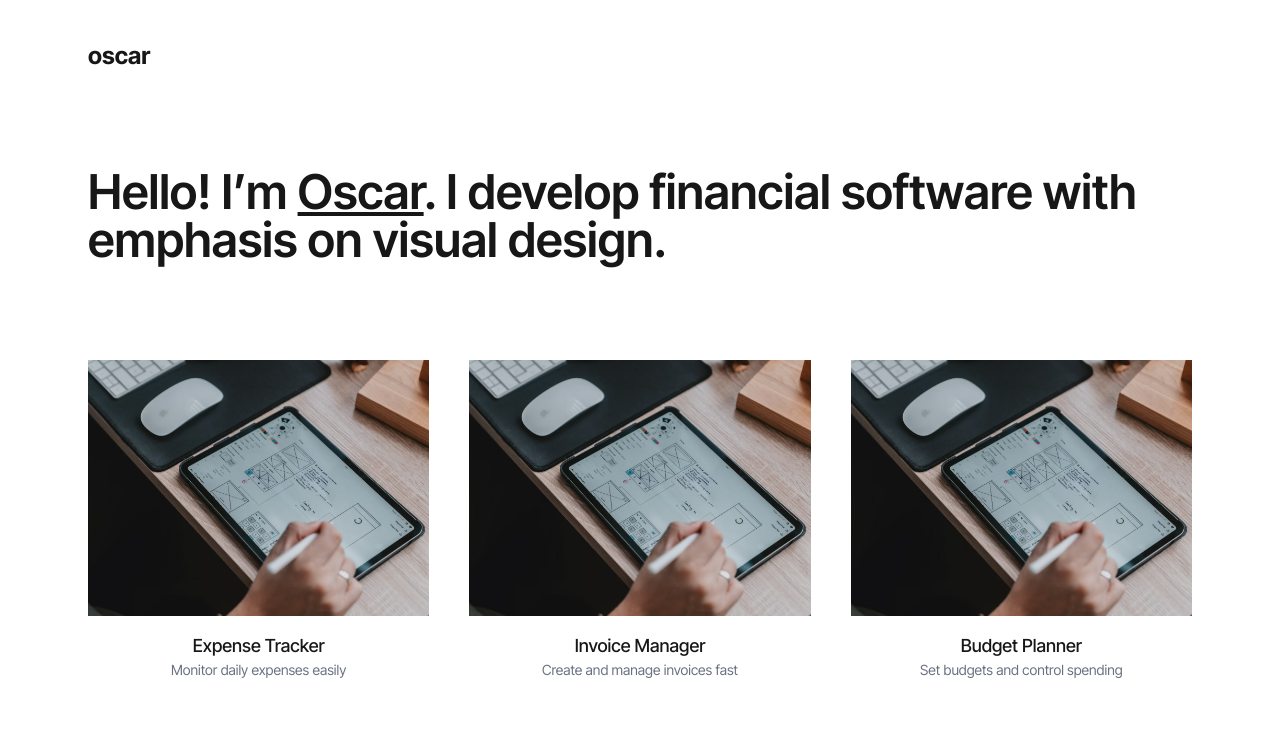
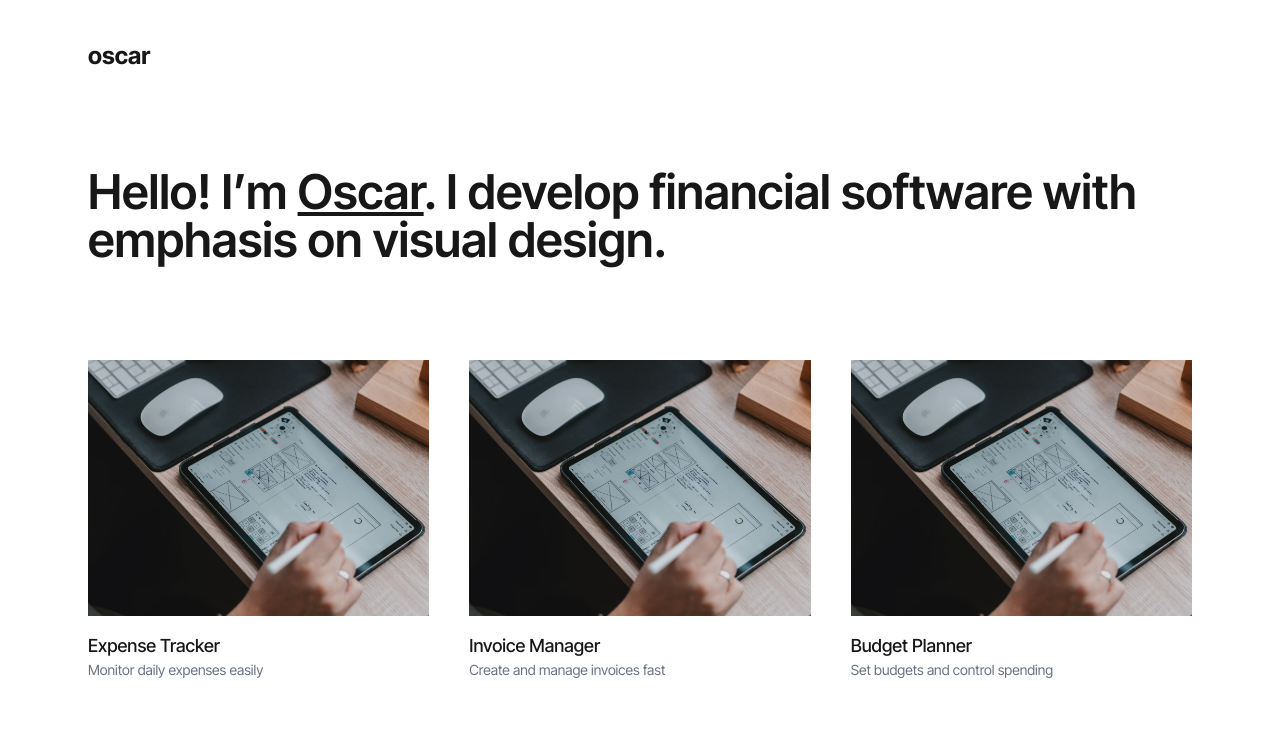
Before and after one commit to xyzoscar/oscar-castaneda-red, a Next.js app: page / in a window 1280 px wide. Shown: the top 734 px of the page. Built offline with nearby package versions, Linux system fonts and the light colour scheme.

Commit message:
fix: adjust text for dark mode

```diff
--- a/components/sections/shared/portfolio-grid.tsx
+++ b/components/sections/shared/portfolio-grid.tsx
@@ -72,14 +72,14 @@ export function PortfolioGrid() {
                 className="object-cover transition-all duration-500 group-hover:scale-[1.03]"
               />
             </div>
-            <div className="py-4 text-center">
-              <h3 className="relative inline-block font-medium text-lg ">
+            <div className="py-4">
+              <h2 className="relative inline-block font-medium text-lg ">
                 <span className="inline-block transition-colors duration-300">
                   {project.title}
                 </span>
-                <span className="absolute bottom-0 left-0 w-full h-0.5 bg-black origin-left scale-x-0 transition-transform duration-300 group-hover:scale-x-100"></span>
-              </h3>
-              <p className="text-sm text-gray-500 transition-colors duration-300 group-hover:text-gray-700">
+                <span className="absolute bottom-0 left-0 w-full h-0.5 bg-black dark:bg-white origin-left scale-x-0 transition-transform duration-300 group-hover:scale-x-100"></span>
+              </h2>
+              <p className="text-sm text-gray-500 dark:text-gray-300 transition-colors duration-300 group-hover:text-gray-700 dark:group-hover:text-white">
                 {project.description}
               </p>
             </div>
```
